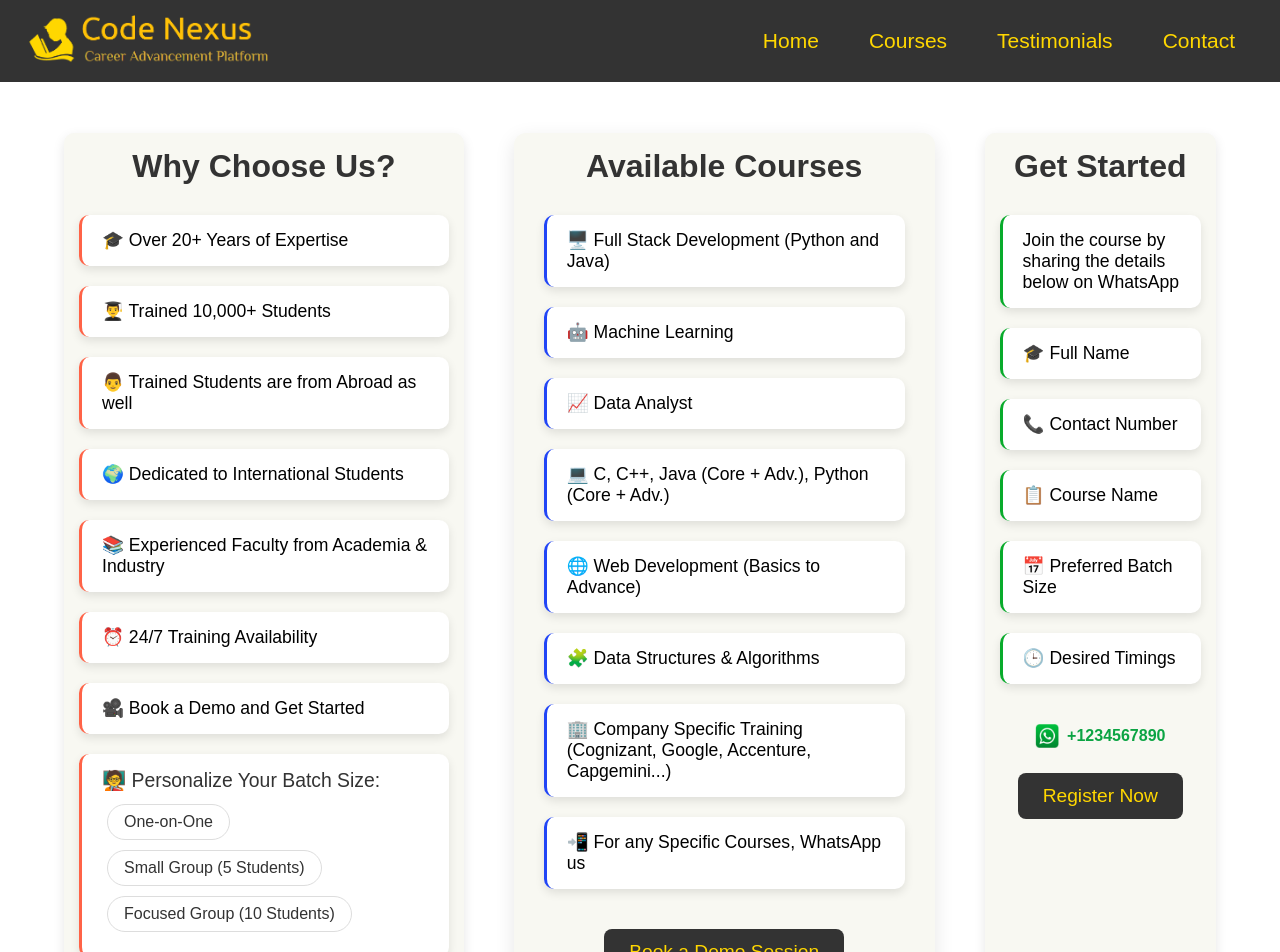
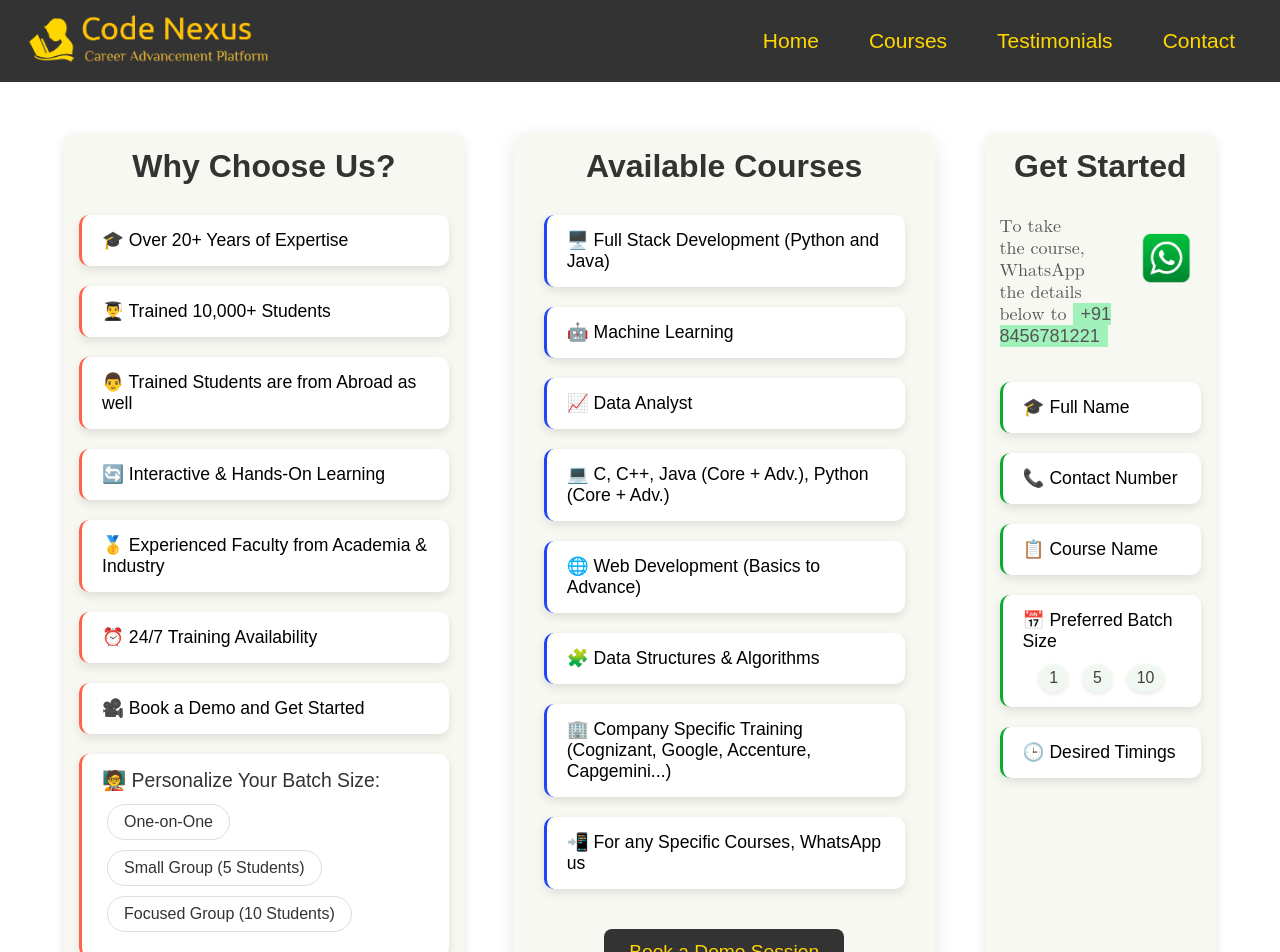
Before and after one commit to itsindrajput/codenexus, a React (Vite) app: page / in a window 1280 px wide. Shown: the top 952 px of the page. Built offline with nearby package versions, Linux system fonts and the light colour scheme; a web font is replaced by a local one.

Commit message:
Modified The Ui/Ux

```diff
--- a/index.html
+++ b/index.html
@@ -5,7 +5,7 @@
     <link rel="icon" type="image" href="./src/assets/logo.png" />
 
     <meta name="viewport" content="width=device-width, initial-scale=1.0" />
-    <title>Code Nexus | Career Advancement Platform</title>
+    <title>Course Maa | Career Advancement Platform</title>
     <link rel="preconnect" href="https://fonts.googleapis.com" />
     <link rel="preconnect" href="https://fonts.gstatic.com" crossorigin />
     <link
--- a/src/components/CoursesSection.jsx
+++ b/src/components/CoursesSection.jsx
@@ -12,8 +12,8 @@ const CoursesSection = () => {
           <li>🎓 Over 20+ Years of Expertise</li>
           <li>👨‍🎓 Trained 10,000+ Students</li>
           <li>👨 Trained Students are from Abroad as well</li>
-          <li>🌍 Dedicated to International Students</li>
-          <li>📚 Experienced Faculty from Academia & Industry</li>
+          <li>🔄 Interactive & Hands-On Learning</li>
+          <li>🥇 Experienced Faculty from Academia & Industry</li>
           <li>⏰ 24/7 Training Availability</li>
           <li>🎥 Book a Demo and Get Started</li>
 
@@ -38,17 +38,13 @@ const CoursesSection = () => {
 
       <div className={styles.whyChooseUs}>
         <h2 className={styles.heading}>Get Started</h2>
-        <ul className={styles.points_for}>
-          <li>Join the course by sharing the details below on WhatsApp</li>
-          <li>🎓 Full Name</li>
-          <li>📞 Contact Number</li>
-          <li>📋 Course Name</li>
-          <li>📅 Preferred Batch Size</li>
-          <li>🕒 Desired Timings</li>
-        </ul>
-
-        <div className={styles.whatsappSection}>
-          <div>
+        <div className={styles.whatsappAndTxt}>
+          <p className={styles.instruction}>
+            {" "}
+            To take the course, WhatsApp the details below to{" "}
+            <span>+91 8456781221</span>
+          </p>
+          <div className={styles.whatsappContainer}>
             <a
               href="https://wa.me/yourwhatsappnumber"
               className={styles.whatsappLink}
@@ -58,18 +54,23 @@ const CoursesSection = () => {
                 alt="WhatsApp"
                 className={styles.whatsappIcon}
               />
-              +1234567890
-            </a>
-          </div>
-          <div>
-            <a
-              href="https://wa.me/yourwhatsappnumber?text=I'm interested in the course"
-              className={styles.demoButton}
-            >
-              Register Now
             </a>
           </div>
         </div>
+        <ul className={styles.points_for}>
+          <li>🎓 Full Name</li>
+          <li>📞 Contact Number</li>
+          <li>📋 Course Name</li>
+          <li className={styles.batchSize}>
+            📅 Preferred Batch Size
+            <div className={styles.dots}>
+              <span className={styles.dot}> 1</span>
+              <span className={styles.dot}> 5</span>
+              <span className={styles.dot}>10</span>
+            </div>
+          </li>
+          <li>🕒 Desired Timings</li>
+        </ul>
       </div>
     </div>
   );
--- a/src/components/CoursesSection.module.css
+++ b/src/components/CoursesSection.module.css
@@ -55,7 +55,7 @@
   border-left: 3px solid #08ab2b;
   box-shadow: 0 4px 10px rgba(0, 0, 0, 0.1);
   display: flex;
-  align-items: center;
+  align-items: left;
   gap: 12px;
 }
 
@@ -126,33 +126,76 @@
   margin-bottom: 30px;
 }
 
-.whatsappSection {
-  margin-top: 20px;
+.batchSize {
+  position: relative;
+  text-align: left;
   display: flex;
   flex-direction: column;
-  align-items: center;
-  gap: 15px;
 }
 
-.whatsappLink {
+.whatsappAndTxt {
   display: flex;
-  align-items: center;
-  text-decoration: none;
-  color: #0ba443;
-  font-weight: bold;
-  transition: background-color 0.3s ease, transform 0.3s ease;
-  margin-top: 20px;
-  margin-bottom: -30px;
+  flex-direction: row;
+}
+.instruction {
+  font-size: 18px;
+  font-family: math;
+  color: #555;
+  margin-bottom: 35px;
+  text-align: left;
+  text-wrap: balance;
+}
+.instruction span {
+  background-color: #a1f1bb;
+  padding: 1px 8px;
+  margin-top: 13px;
+  color: #555;
+  font-weight: 500;
+}
+.dots {
+  display: flex;
+  gap: 15px;
+  margin: 0 auto;
 }
 
-.whatsappLink:hover {
-  transform: scale(1.05);
+.dot {
+  font-size: 0.9em;
+  color: #414040;
+  background-color: #f1f8f1;
+  padding: 5px 10px;
+  border-radius: 50%;
+  box-shadow: 0 2px 5px rgba(0, 0, 0, 0.1);
+  cursor: pointer;
+  transition: background-color 0.3s ease, color 0.3s ease;
+}
+
+.dot:hover {
+  background-color: #333;
+  color: #fff;
+}
+
+.whatsappContainer {
+  display: flex;
+  justify-content: center;
+  margin-bottom: 20px;
 }
 
 .whatsappIcon {
-  width: 24px;
-  height: 24px;
-  margin-right: 8px;
+  width: 50px;
+  height: 50px;
+  margin-top: 18px;
+  margin-right: 10px;
+  animation: blink 1.5s infinite ease-in-out;
+}
+
+@keyframes blink {
+  0%,
+  100% {
+    transform: scale(1);
+  }
+  50% {
+    transform: scale(1.2);
+  }
 }
 
 .demoButton {
--- a/src/components/Footer.jsx
+++ b/src/components/Footer.jsx
@@ -33,11 +33,14 @@ const Footer = () => {
           </div>
           <div className={styles.addressSection}>
             <h3>Our Address</h3>
-            <p>🌍 123 Learning Lane, Education City, EC 12345</p>
+            <p>
+              🌍 We operate exclusively online, with no physical office
+              presence.
+            </p>
           </div>
         </div>
         <div className={styles.footerBottom}>
-          <p>© 2024 Code Nexus. All rights reserved.</p>
+          <p>© 2024 Course Maa. All rights reserved.</p>
         </div>
       </div>
     </footer>
--- a/src/components/Footer.module.css
+++ b/src/components/Footer.module.css
@@ -2,6 +2,7 @@
   background-color: #333;
   color: #fff;
   padding: 40px 20px;
+  padding-bottom: 25px;
   display: flex;
   justify-content: center;
   align-items: center;
@@ -61,7 +62,7 @@
 }
 
 .contactSection a {
-  color: #ffd700;
+  color: #fff;
   font-size: 1.5em;
   transition: color 0.3s ease-in-out, transform 0.3s ease-in-out;
 }
@@ -88,7 +89,7 @@
 
 .addressSection h3 {
   font-size: 1.5em;
-  margin-bottom: 15px;
+  margin-bottom: 5px;
   color: #ffd700;
 }
 
@@ -100,7 +101,7 @@
 .footerBottom {
   font-size: 1em;
   margin-top: 20px;
-  color: #ffd700;
+  color: #fff;
   border-top: 1px solid #555;
   padding-top: 20px;
 }
--- a/src/components/Header.jsx
+++ b/src/components/Header.jsx
@@ -41,7 +41,7 @@ const Header = () => {
       </h1>
 
       <p className={styles.alert}>
-        🚨 This course is exclusively for foreign students.
+        Flexible Learning Schedule and Cutting-Edge Curriculum
       </p>
 
       <div className={styles.section_two}>
```
